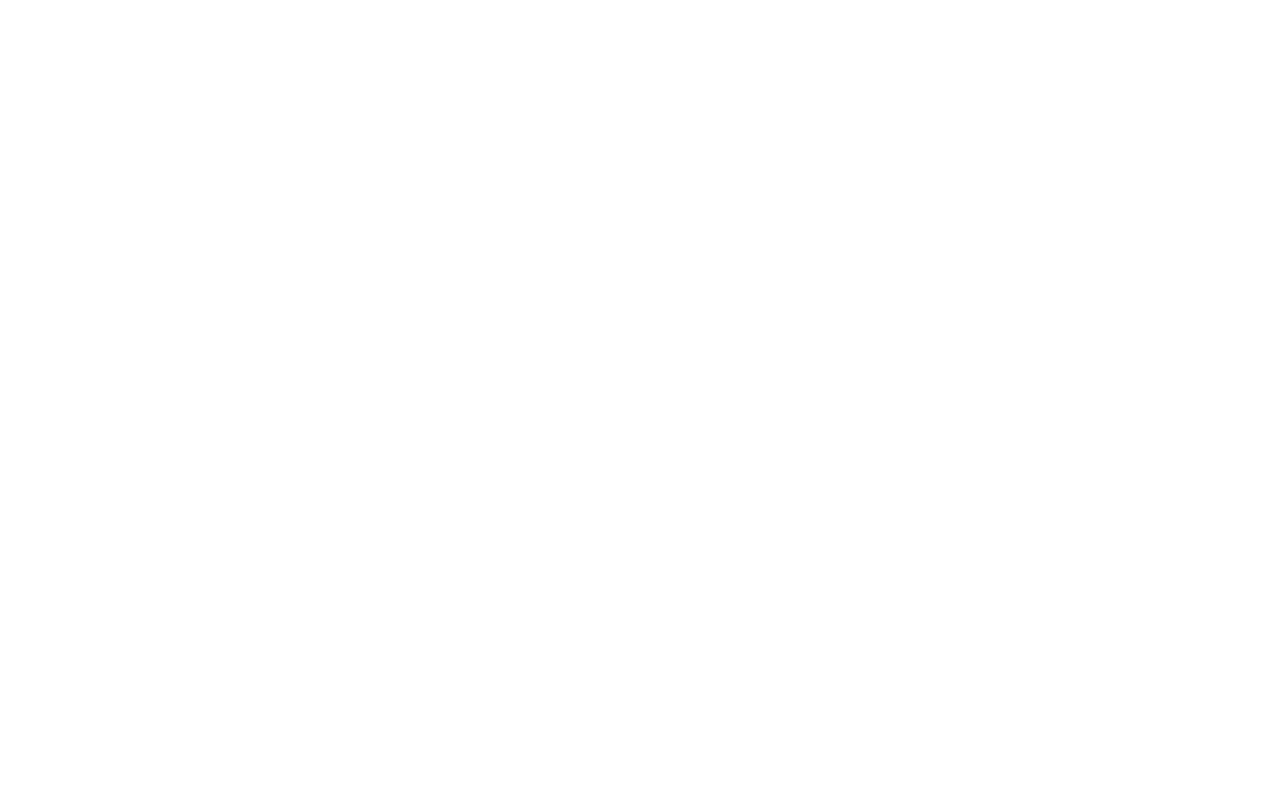
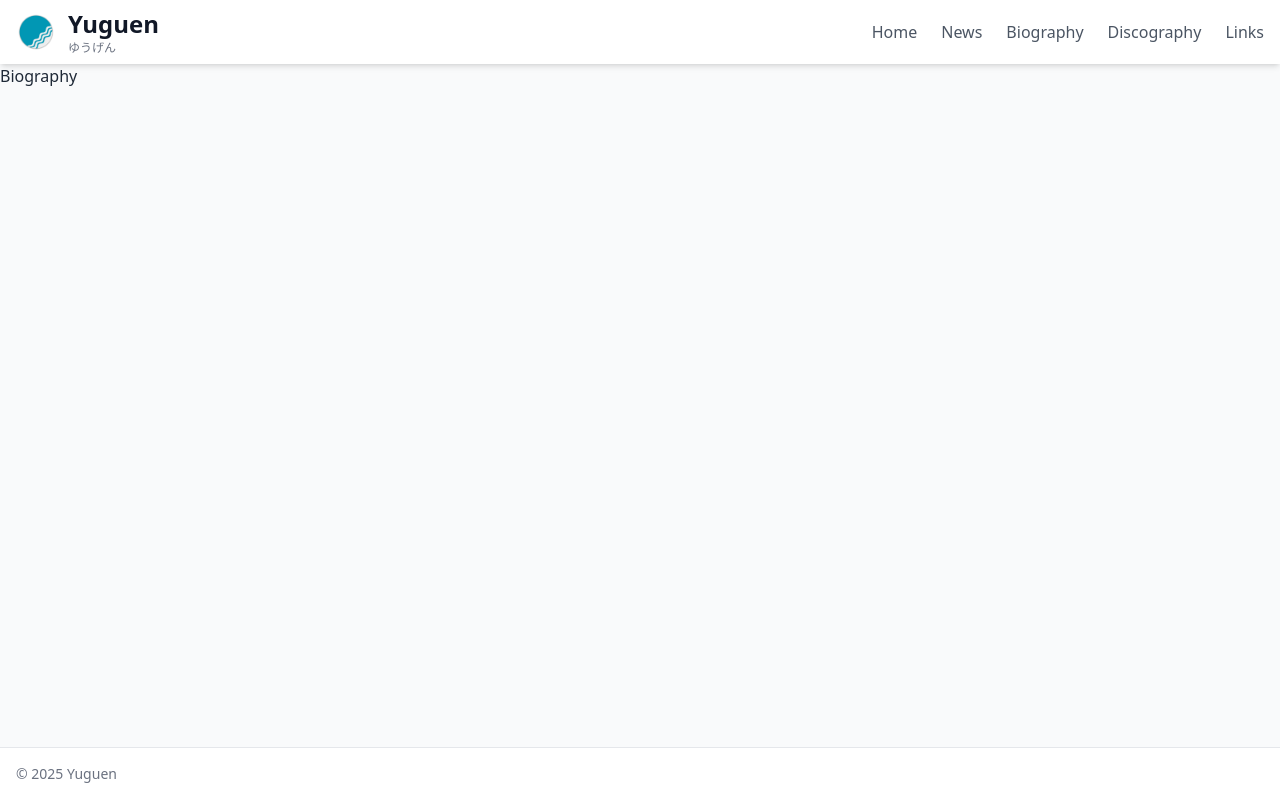
Before and after one commit to yugen-tanaka/yuguen, a Nuxt app: page /biography in a window 1280 px wide. Before the commit this address had no page. Built offline with nearby package versions, Linux system fonts and the light colour scheme.

Commit message:
ナビゲーションバーを追加し、適用除外ページを設定

```diff
--- a/app/layouts/default.vue
+++ b/app/layouts/default.vue
@@ -1,11 +1,43 @@
-<script setup lang="ts">
+<script setup>
 import { SpeedInsights } from '@vercel/speed-insights/vue';
+
+
+
 </script>
 
 <template>
-  <div>
-    <slot />
+  <div class="flex flex-col min-h-screen bg-gray-50 text-gray-800">
+    <header class="bg-white shadow-md sticky top-0 z-10">
+      <div class="container mx-auto px-4 py-2 flex justify-between items-center">
+        <NuxtLink to="/" class="flex items-center gap-3">
+          <img src="/images/yuguen.webp" alt="Yuguen Logo" class="w-10 h-10 rounded-full">
+          <div>
+            <h1 class="text-2xl font-bold text-gray-900">Yuguen</h1>
+            <p class="text-xs text-gray-500">ゆうげん</p>
+          </div>
+        </NuxtLink>
+        <nav>
+          <ul class="flex items-center gap-6">
+            <li><NuxtLink to="/" class="text-gray-600 hover:text-gray-900 transition-colors">Home</NuxtLink></li>
+            <li><NuxtLink to="/news" class="text-gray-600 hover:text-gray-900 transition-colors">News</NuxtLink></li>
+            <li><NuxtLink to="/biography" class="text-gray-600 hover:text-gray-900 transition-colors">Biography</NuxtLink></li>
+            <li><NuxtLink to="/discography" class="text-gray-600 hover:text-gray-900 transition-colors">Discography</NuxtLink></li>
+            <li><NuxtLink to="/links" class="text-gray-600 hover:text-gray-900 transition-colors">Links</NuxtLink></li>
+          </ul>
+        </nav>
+      </div>
+    </header>
 
+    <main class="flex-grow">
+      <slot />
+    </main>
+
+    <footer class="bg-white mt-8 py-4 border-t">
+      <div class="container mx-auto px-4 flex justify-between items-center text-sm">
+        <p class="text-gray-500 text-center">&copy; 2025 Yuguen</p>
+
+      </div>
+    </footer>
     <SpeedInsights />
   </div>
 </template>
--- /dev/null
+++ b/app/pages/biography.vue
@@ -0,0 +1,3 @@
+<template>
+    Biography
+</template>
--- a/app/pages/discography/[id].vue
+++ b/app/pages/discography/[id].vue
@@ -47,6 +47,10 @@ import discographyData from '../data/discography.json';
 import { platforms } from '../data/platforms.json';
 import { getPlatformInfo, formatDate, formatReleaseType} from '../utils/utils.js';
 
+definePageMeta({
+  layout: false,
+});
+
 const route = useRoute();
 const release = discographyData.find(r => r.id === route.params.id);
 
--- a/app/pages/links.vue
+++ b/app/pages/links.vue
@@ -49,4 +49,8 @@
 
 <script setup>
 import sections from '../data/links.json';
+
+definePageMeta({
+  layout: false,
+});
 </script>
--- /dev/null
+++ b/app/pages/news.vue
@@ -0,0 +1,3 @@
+<template>
+    News
+</template>
```
